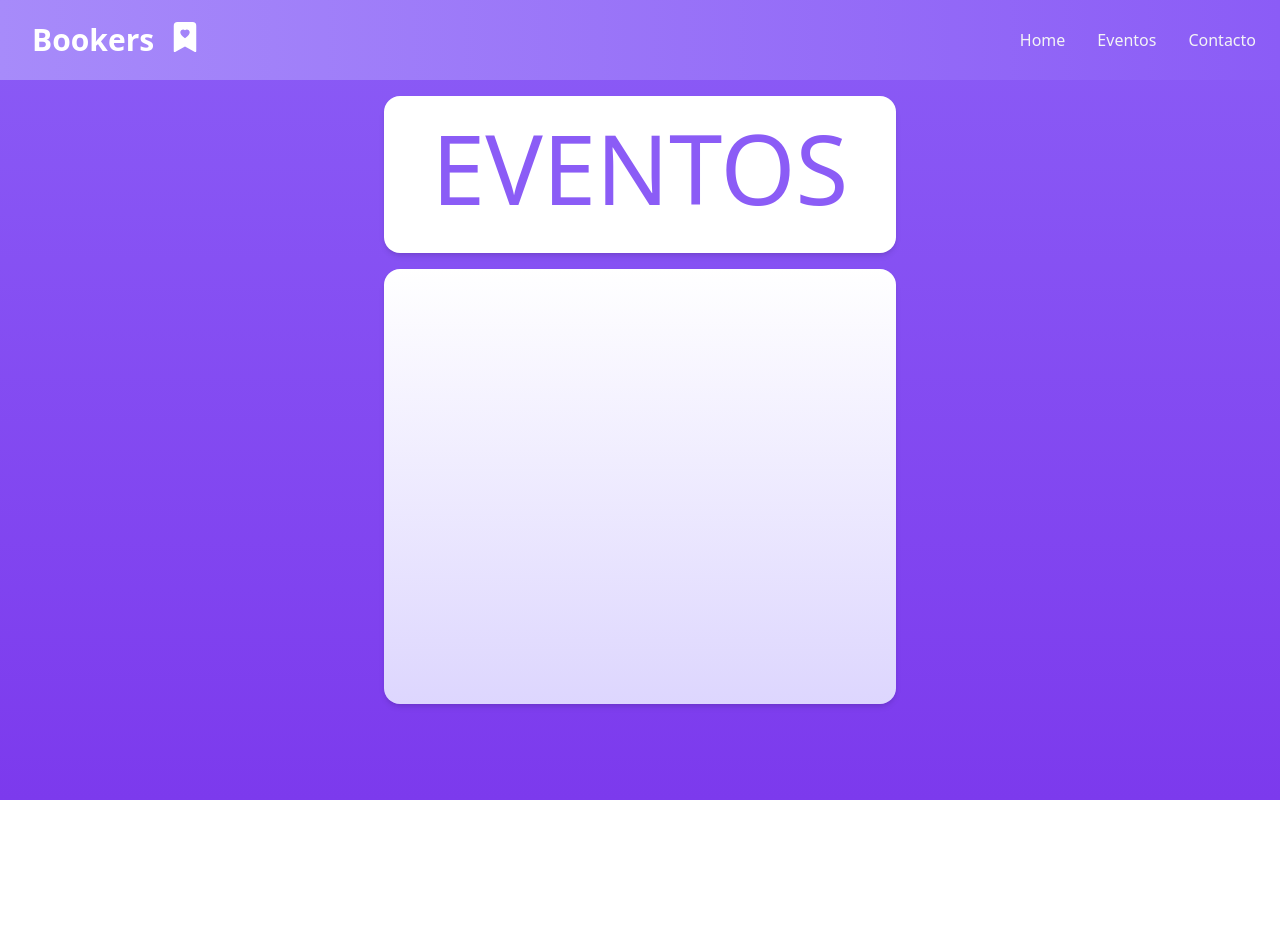
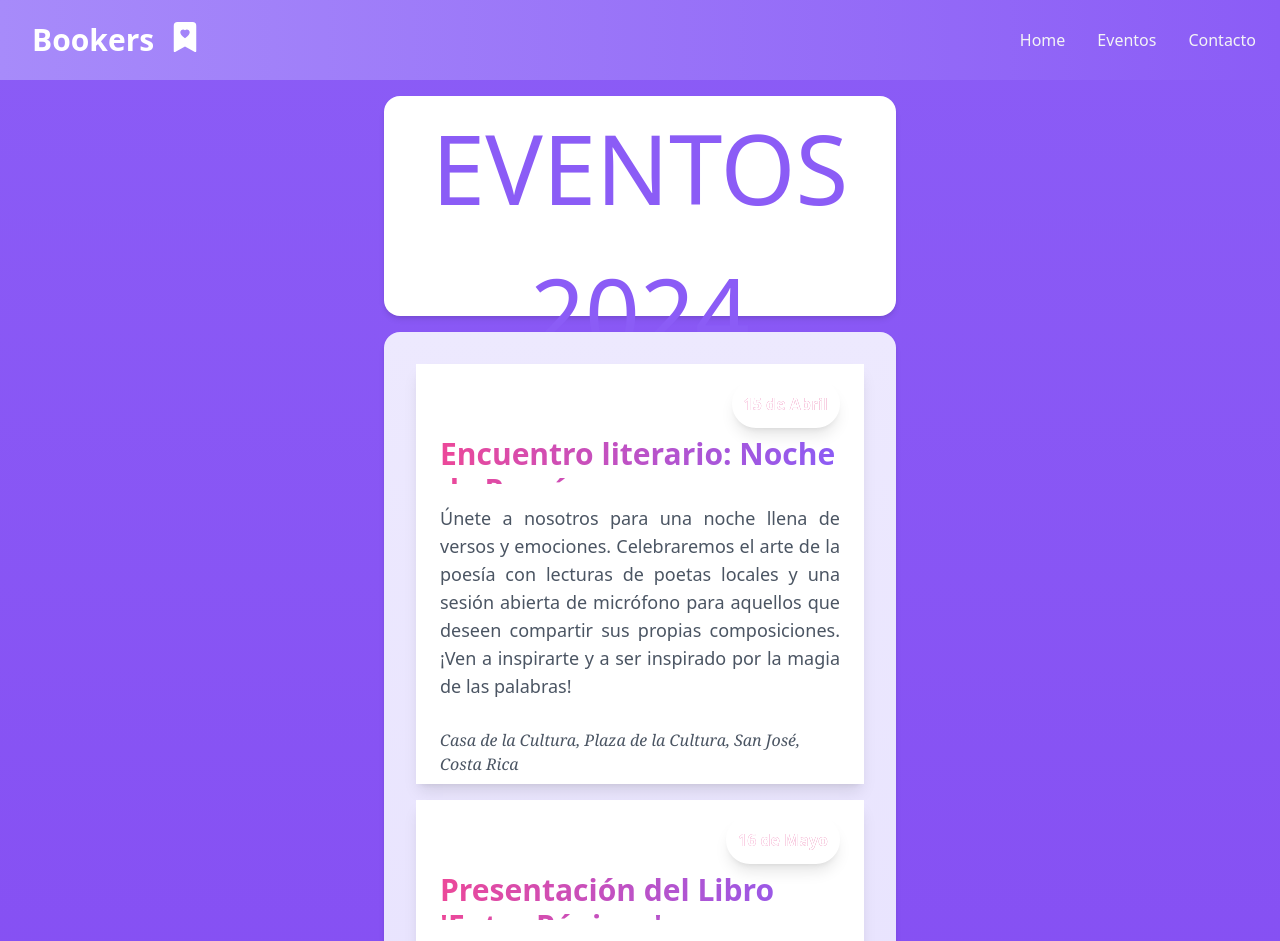
Before and after one commit to JeremiasOviedo/hedy-primera-semana, a React (Vite) app: page /events in a window 1280 px wide. Shown: the top 941 px of the page. Before the commit the page ends 800 px from the top, so only its background shows below. Built offline with nearby package versions, Linux system fonts and the light colour scheme.

Commit message:
Finished the events page, mocked events with a json file.

```diff
--- a/src/App.tsx
+++ b/src/App.tsx
@@ -1,10 +1,9 @@
-import { useState } from "react";
-import { BrowserRouter as Router, Link, Route, Routes } from "react-router-dom";
+import { BrowserRouter as Router,Route, Routes } from "react-router-dom";
 import Contact from "./components/Contact";
 import "./App.css";
-import Home from "./components/Home";
+import HomePage from "./components/HomePage";
 import Navbar from "./components/Navbar";
-import Events from "./components/Events";
+import EventsPage from "./components/EventsPage";
 
 function App() {
   return (
@@ -13,9 +12,9 @@ function App() {
         <Router>
           <Navbar />
           <Routes>
-            <Route path="/" Component={Home} />
+            <Route path="/" Component={HomePage} />
             <Route path="/contact" Component={Contact} />
-            <Route path="/events" Component={Events} />
+            <Route path="/events" Component={EventsPage} />
           </Routes>
         </Router>
         </div>
--- a/src/components/Events.tsx
+++ /dev/null
@@ -1,12 +0,0 @@
-import Hero from "./EventsHero";
-import EventsList from "./EventsList";
-
-const Events = () => {
-  return (
-    <div className="flex flex-col gap-4 px-96 py-24 h-screen bg-gradient-to-b from-violet-500 to-violet-600">
-      <Hero />
-      <EventsList />
-    </div>
-  );
-};
-export default Events;
--- /dev/null
+++ b/src/components/EventsHeader.tsx
@@ -0,0 +1,9 @@
+const Header = () => {
+  return (
+    <div className="flex h-[220px] w-full bg-white rounded-2xl justify-center items-center shadow-md" >
+        <div className="size-full font-sans font-medium text-[96px] text-center text-violet-500">EVENTOS 2024</div>
+    </div>
+  );
+};
+
+export default Header;
--- a/src/components/EventsHero.tsx
+++ /dev/null
@@ -1,9 +0,0 @@
-const Hero = () => {
-  return (
-    <div className="flex h-[220px] w-full bg-white rounded-2xl justify-center items-center shadow-md" >
-        <div className="size-full font-sans font-medium text-[96px] text-center text-violet-500">EVENTOS</div>
-    </div>
-  );
-};
-
-export default Hero;
--- a/src/components/EventsList.tsx
+++ b/src/components/EventsList.tsx
@@ -1,10 +1,30 @@
-const EventsList = () =>{
+import eventsData from "../data/events.json";
+import { Event } from "../types";
 
-    return (
-        <div className = "flex size-full bg-gradient-to-b from-white to-violet-200 rounded-2xl shadow-md">
-
-        </div>
-    );
-}
+const EventsList = () => {
+  return (
+    <div className="size-full bg-gradient-to-b from-violet-100 to-violet-200 rounded-2xl shadow-md p-8">
+      <ul className="flex flex-col gap-4">
+        {eventsData.map((event: Event) => (
+          <li
+            key={event.id}
+            className="bg-white pt-4 pb-2 px-6 flex flex-col shadow-lg gap-2"
+          >
+            <p className="self-end bg-clip-text text-transparent bg-gradient-to-r from-pink-500 to-pink-600 h-12 p-3 rounded-full shadow-lg text-white font-bold ">
+              {event.fecha}
+            </p>
+            <h1 className="text-3xl font-bold bg-clip-text text-transparent bg-gradient-to-r from-pink-500 to-violet-500 h-12">
+              {event.titulo}
+            </h1>
+            <p className="font-sans text-justify text-lg text-gray-600 py-3">{event.descripcion}</p>
+            <p className="self-end font-serif font-thin italic text-gray-600 mt-2">
+              {event.ubicacion}
+            </p>
+          </li>
+        ))}
+      </ul>
+    </div>
+  );
+};
 
 export default EventsList;
--- /dev/null
+++ b/src/components/EventsPage.tsx
@@ -0,0 +1,12 @@
+import Header from "./EventsHeader";
+import EventsList from "./EventsList";
+
+const EventsPage = () => {
+  return (
+    <div className="flex flex-col gap-4 px-96 py-24 h-full bg-gradient-to-b from-violet-500 to-violet-600">
+      <Header />
+      <EventsList />
+    </div>
+  );
+};
+export default EventsPage;
--- a/src/components/Home.tsx
+++ b/src/components/HomePage.tsx
@@ -1,6 +1,6 @@
 import Hero from "./HomeHero";
 
-const Home = () =>{
+const HomePage = () =>{
 
     return(
 
@@ -13,4 +13,4 @@ const Home = () =>{
 }
 
 
-export default Home;
+export default HomePage;
--- /dev/null
+++ b/src/data/events.json
@@ -0,0 +1,37 @@
+[
+  {
+    "id": 1,
+    "fecha": "15 de Abril",
+    "titulo": "Encuentro literario: Noche de Poesía",
+    "descripcion": "Únete a nosotros para una noche llena de versos y emociones. Celebraremos el arte de la poesía con lecturas de poetas locales y una sesión abierta de micrófono para aquellos que deseen compartir sus propias composiciones. ¡Ven a inspirarte y a ser inspirado por la magia de las palabras!",
+    "ubicacion": "Casa de la Cultura, Plaza de la Cultura, San José, Costa Rica"
+  },
+  {
+    "id": 2,
+    "fecha": "16 de Mayo",
+    "titulo": "Presentación del Libro 'Entre Páginas'",
+    "descripcion": "Únete a nosotros para celebrar el lanzamiento del esperado libro 'Entre Páginas' de la autora local Ana Ruiz. Habrá una charla íntima con la autora, firma de libros y una oportunidad para conversar sobre la inspiración detrás de esta cautivadora historia. ¡No te pierdas este evento literario único!",
+    "ubicacion": "Librería El Ateneo Grand Splendid, Av. Santa Fe 1860, Buenos Aires, Argentina"
+  },
+  {
+    "id": 3,
+    "fecha": "18 de Mayo",
+    "titulo": "Feria del Libro Infantil",
+    "descripcion": "¡Trae a tus pequeños lectores a nuestra Feria del Libro Infantil! Disfruta de una variedad de actividades divertidas relacionadas con la lectura, desde cuentacuentos hasta talleres de manualidades temáticas. Explora una amplia selección de libros para niños y participa en juegos educativos. ¡Una jornada perfecta para fomentar el amor por la lectura desde una edad temprana!",
+    "ubicacion": "Parque Simón Bolívar, Bogotá, Colombia"
+  },
+  {
+    "id": 4,
+    "fecha": "1 de Junio",
+    "titulo": "Taller de Escritura Creativa: Explorando Géneros",
+    "descripcion": "¿Siempre has querido escribir, pero no estás seguro por dónde empezar? Únete a nuestro taller de escritura creativa donde exploraremos diferentes géneros literarios, desde la ficción hasta la poesía. Aprende técnicas de escritura, participa en ejercicios prácticos y recibe retroalimentación constructiva de nuestros expertos. ¡Desata tu creatividad y descubre tu voz única como escritor!",
+    "ubicacion": "Centro Cultural Gabriela Mistral (GAM), Santiago, Chile"
+  },
+  {
+    "id": 5,
+    "fecha": "5 de Julio",
+    "titulo": "Club de Lectura: Viaje Literario al Siglo XIX",
+    "descripcion": "Únete a nuestro club de lectura para un emocionante viaje a través del tiempo al siglo XIX. Exploraremos obras clásicas de la literatura de esa época, desde las novelas victorianas hasta la poesía romántica. Sumérgete en discusiones enriquecedoras, comparte tus ideas y conecta con otros amantes de la literatura mientras exploramos juntos los matices de la escritura del siglo XIX. ¡Prepárate para una experiencia literaria única!",
+    "ubicacion": "Biblioteca Nacional de Uruguay, Av. 18 de Julio 1790, Montevideo, Uruguay"
+  }
+]
--- /dev/null
+++ b/src/types.ts
@@ -0,0 +1,8 @@
+export interface Event{
+    id: number,
+    fecha:string,
+    titulo: string,
+    descripcion: string,
+    ubicacion:string;
+
+}
```
